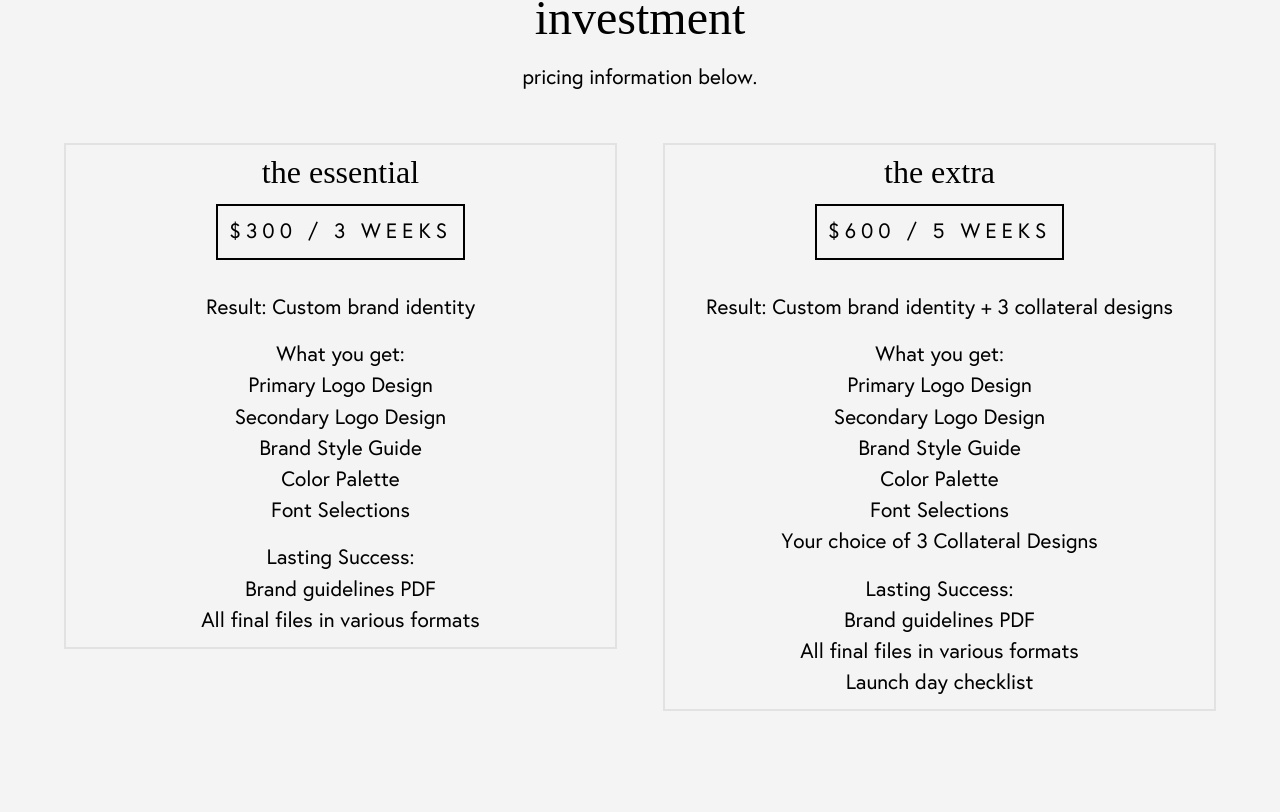
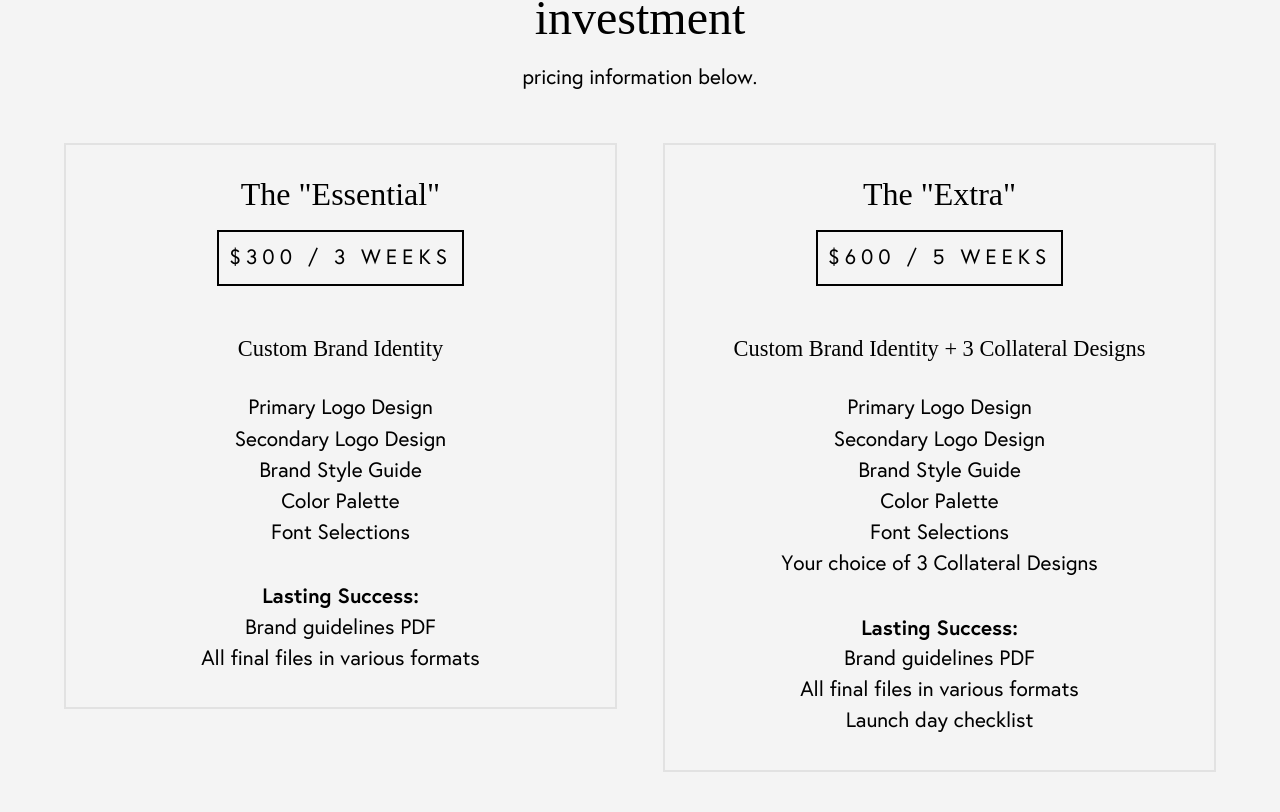
Before and after one commit to rwbrockhoff/personal-portfolio, a React (Create React App) app: page /#/investment in a window 1280 px wide. Shown: the part 828-1640 px from the top of the page. Built offline with nearby package versions, Linux system fonts and the light colour scheme.

Commit message:
Packages finished.

```diff
--- a/src/Main/Main.scss
+++ b/src/Main/Main.scss
@@ -37,6 +37,11 @@ h1 {
 h2 {
     @extend h1;
     font-size: 2em;
+}
+
+h3 {
+    @extend h1;
+    font-size: 1.4em;
 }
 
 h4 {
@@ -91,7 +96,7 @@ button:hover {
     width: fit-content;
     border: 2px solid black;
     padding: 2%;
-    margin: 3% 0%;
+    margin: 4% 0%;
     letter-spacing: 5px;
     text-transform: uppercase;
     white-space:nowrap;
--- a/src/components/Investment/Investment.js
+++ b/src/components/Investment/Investment.js
@@ -31,20 +31,20 @@ export default function Investment() {
 
           <div className="price-list">
             <div className="price">
-              <h2>the essential</h2>
+              <h2>The "Essential"</h2>
               <div className="hours-box"><h4>$300 / 3 weeks</h4></div>
-              <br />
-              <h4>Result: Custom brand identity
-              </h4>
-              <br />
-              <h4>What you get:</h4>
+              <br /><br />
+              <h3>Custom Brand Identity
+              </h3>
+              <br /><br />
+
               <h4> Primary Logo Design</h4>
               <h4> Secondary Logo Design</h4>
               <h4> Brand Style Guide</h4>
               <h4> Color Palette</h4>
               <h4> Font Selections</h4>
-              <br />
-              <h4> Lasting Success: </h4>
+              <br /><br />
+              <h4 style={{ fontFamily: 'Europa Bold' }}> Lasting Success: </h4>
               <h4> Brand guidelines PDF </h4>
               <h4> All final files in various formats </h4>
 
@@ -52,21 +52,21 @@ export default function Investment() {
             </div>
 
             <div className="price">
-              <h2>the extra</h2>
+              <h2>The "Extra"</h2>
               <div className="hours-box"><h4>$600 / 5 weeks</h4></div>
-              <br />
-              <h4>Result: Custom brand identity + 3 collateral designs
-              </h4>
-              <br />
-              <h4>What you get:</h4>
+              <br /><br />
+              <h3>Custom Brand Identity + 3 Collateral Designs
+              </h3>
+              <br /><br />
+
               <h4> Primary Logo Design</h4>
               <h4> Secondary Logo Design</h4>
               <h4> Brand Style Guide</h4>
               <h4> Color Palette</h4>
               <h4> Font Selections</h4>
               <h4> Your choice of 3 Collateral Designs</h4>
-              <br />
-              <h4> Lasting Success: </h4>
+              <br /><br />
+              <h4 style={{ fontFamily: 'Europa Bold' }}> Lasting Success: </h4>
               <h4> Brand guidelines PDF </h4>
               <h4> All final files in various formats </h4>
               <h4> Launch day checklist </h4>
--- a/src/components/Investment/Investment.scss
+++ b/src/components/Investment/Investment.scss
@@ -60,7 +60,7 @@ div.price-container {
 
         .price {
             height: fit-content;
-            padding: 2%;
+            padding: 6% 4%;
             border: 2px solid #e2e2e2;
             @include center-col;
         }
```
